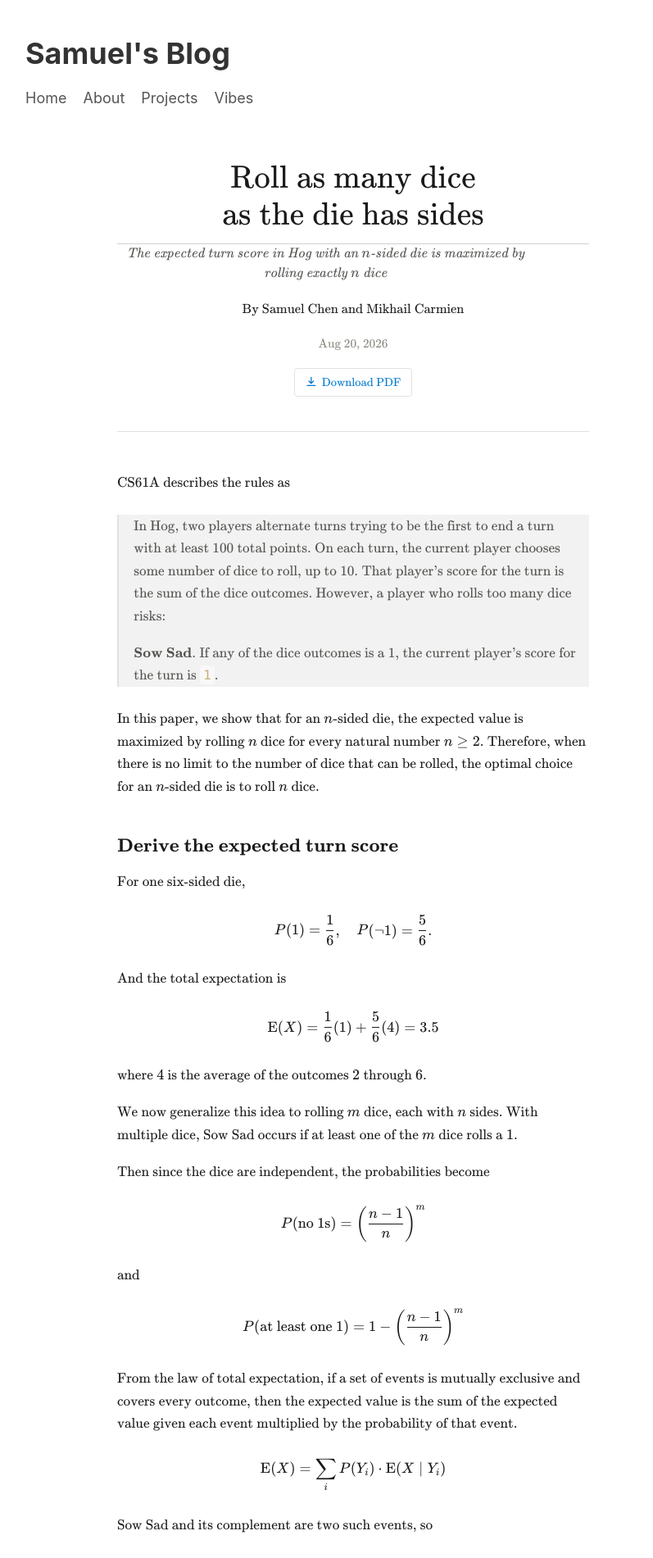
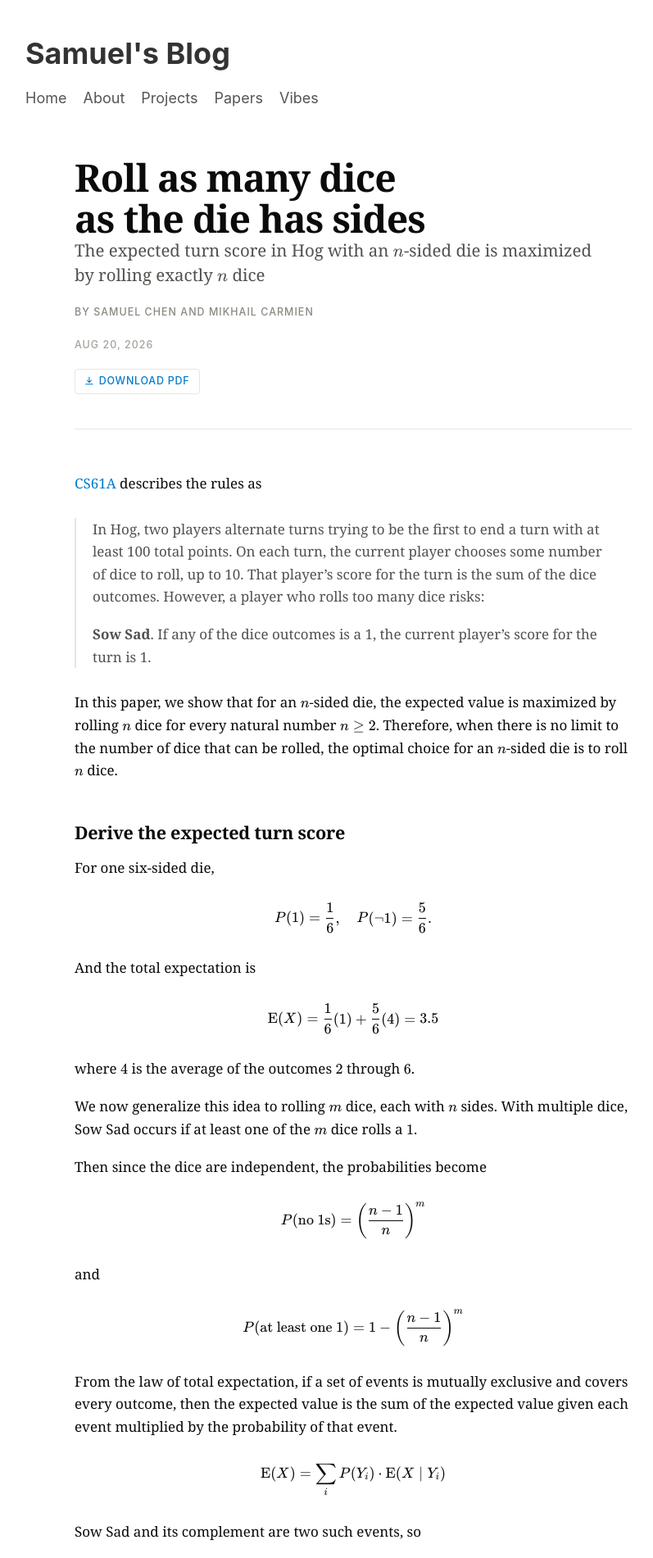
Before and after one commit to sacchen/sacchen.github.io, a Jekyll site: the page built from papers/hog/index.html, in a window 1280 px wide. Shown: the top 1901 px of the page at 82% size, without its empty margins (209-1006 px from the left). Built offline with Jekyll 4.4.1, drawn with Linux system fonts in a browser that asks for light colours.

Commit message:
Restyle the Hog paper and add a Papers section
Title block goes back to ranged-left Charter with the larger title and
uppercase byline; the centred Computer Modern treatment is dropped.
.paper-title also clears the site-wide h1 underline from style.css, which
was drawing a second rule between the title and the byline.

Cite the CS61A Hog spec as a link, and set the quoted "1" as plain text
rather than a code span.

Add /papers/ to the nav with an index that lists any page carrying a
paper_date, so later papers appear without editing it. The paper moves
out of projects.yml now that it has its own section.

Co-Authored-By: Claude Opus 5 <noreply@anthropic.com>

```diff
--- a/_data/navigation.yml
+++ b/_data/navigation.yml
@@ -4,5 +4,7 @@
   url: /about/
 - name: Projects
   url: /projects/
+- name: Papers
+  url: /papers/
 - name: Vibes
   url: /vibes/
--- a/_data/projects.yml
+++ b/_data/projects.yml
@@ -1,5 +1,3 @@
-- title: "Roll as many dice as the die has sides"
-  url: /papers/hog/
 - title: "Fitcast: what to wear"
   url: https://sacchen.github.io/fitcast/
 - title: Flamegraph of Humanity
--- a/assets/css/paper.css
+++ b/assets/css/paper.css
@@ -1,79 +1,81 @@
-/* Hog paper -- a LaTeX-looking document inside the Jekyll site.
+/* Hog paper -- a document page inside the Jekyll site.
  *
  * Everything is scoped under .paper so the site header, nav and every other
  * page keep their own styling untouched.
- *
- * The prose is set in KaTeX_Main -- the Computer Modern face that katex.min.css
- * already loads for the math -- so body text and equations share one typeface,
- * the way they do in a real LaTeX document. The stack falls back to a normal
- * serif for any glyph Computer Modern lacks.
  *
  * Light only, matching the rest of the site: the web build drops the figure's
  * dark <picture> source, so page and plot surface agree at one value.
  */
 
 .paper {
-  --ink: #1a1a19;
+  --ink: #0b0b0b;
   --soft: #52514e;
   --faint: #8a8880;
-  --rule: #e2e1dc;
+  --rule: #e6e5e0;
   --accent: #007acc; /* the site's link colour */
 
-  --cm: "KaTeX_Main", Charter, "Bitstream Charter", "Iowan Old Style", Georgia,
-    Cambria, "Times New Roman", serif;
+  --serif: Charter, "Bitstream Charter", "Iowan Old Style", "Source Serif Pro",
+    Georgia, Cambria, "Times New Roman", serif;
+  --sans: -apple-system, BlinkMacSystemFont, "Segoe UI", Helvetica, Arial,
+    sans-serif;
 
-  max-width: 33.5em;
+  max-width: 40em;
   margin-inline: auto;
   color: var(--ink);
-  font-family: var(--cm);
-  font-size: 1.075rem;
-  line-height: 1.6;
+  font-family: var(--serif);
+  font-size: 1.0625rem;
+  line-height: 1.62;
+  font-kerning: normal;
   text-rendering: optimizeLegibility;
+  -webkit-font-smoothing: antialiased;
 }
 
-/* ---------- title block: centred, in the shape of \maketitle ---------- */
+/* ---------- title block: three levels, ranged left ---------- */
 
 .paper-header {
-  margin: 2.5rem 0 3rem;
+  margin: 2.25rem 0 3.25rem;
   padding-bottom: 1.5rem;
   border-bottom: 1px solid var(--rule);
-  text-align: center;
+  text-align: left;
 }
 
 .paper-title {
   margin: 0;
-  font-family: var(--cm);
-  font-size: clamp(1.85rem, 1.4rem + 1.9vw, 2.45rem);
-  font-weight: 400; /* LaTeX titles are roman, not bold */
-  line-height: 1.15;
-  letter-spacing: 0.004em;
+  /* style.css underlines every h1; the paper's title block has its own rule. */
+  padding-bottom: 0;
+  border-bottom: none;
+  font-family: var(--serif);
+  font-size: clamp(2rem, 1.35rem + 2.9vw, 2.9rem);
+  font-weight: 650;
+  line-height: 1.08;
+  letter-spacing: -0.021em;
   text-wrap: balance;
 }
 
 .paper-deck {
-  margin: 0.95rem auto 0;
-  max-width: 30em;
+  margin: 0.85rem 0 0;
+  max-width: 32em;
   color: var(--soft);
-  font-size: 1.06rem;
-  font-style: italic;
-  line-height: 1.45;
+  font-size: clamp(1.08rem, 0.98rem + 0.45vw, 1.28rem);
+  font-weight: 400;
+  line-height: 1.44;
   text-wrap: pretty;
 }
 
-/* KaTeX inside the deck must not inherit the italic slant of the prose. */
-.paper-deck .katex { font-style: normal; }
-
-.paper-author {
-  margin: 1.75rem 0 0;
-  font-size: 1.02rem;
-  line-height: 1.5;
+.paper-author,
+.paper-date {
+  margin: 0;
+  color: var(--faint);
+  font-family: var(--sans);
+  font-size: 0.775rem;
+  font-weight: 500;
+  line-height: 1.75;
+  letter-spacing: 0.085em;
+  text-transform: uppercase;
 }
 
-.paper-date {
-  margin: 0.15rem 0 0;
-  color: var(--faint);
-  font-size: 0.95rem;
-}
+.paper-author { margin-top: 1.6rem; }
+.paper-date { opacity: 0.78; }
 
 /* ---------- PDF download ---------- */
 
@@ -87,8 +89,11 @@
   border: 1px solid var(--rule);
   border-radius: 4px;
   color: var(--soft);
-  font-family: var(--cm);
-  font-size: 0.9rem;
+  font-family: var(--sans);
+  font-size: 0.78rem;
+  font-weight: 500;
+  letter-spacing: 0.06em;
+  text-transform: uppercase;
   text-decoration: none;
   transition: border-color 0.15s ease, color 0.15s ease;
 }
@@ -108,38 +113,35 @@
 /* ---------- body ---------- */
 
 .paper h2 {
-  margin: 2.75rem 0 1rem;
-  font-family: var(--cm);
-  font-size: 1.42rem;
-  font-weight: 700;
+  margin: 3rem 0 1rem;
+  font-family: var(--serif);
+  font-size: 1.35rem;
+  font-weight: 650;
   line-height: 1.25;
+  letter-spacing: -0.012em;
 }
 
-.paper p { margin: 0 0 1.1rem; }
+.paper p { margin: 0 0 1.15rem; }
 
 .paper a { color: var(--accent); }
 
 .paper blockquote {
-  margin: 1.6rem 0;
-  padding-left: 1.15rem;
+  background: none;
+  margin: 1.75rem 0;
+  padding-left: 1.25rem;
   border-left: 2px solid var(--rule);
   color: var(--soft);
 }
 
 .paper blockquote p:last-child { margin-bottom: 0; }
 
-.paper code {
-  font-size: 0.92em;
-  font-family: ui-monospace, SFMono-Regular, "SF Mono", Menlo, monospace;
-}
-
-.paper strong { font-weight: 700; }
+.paper strong { font-weight: 650; }
 
 /* ---------- figure ---------- */
 
 .paper figure {
   width: 100%;
-  margin: 2.5rem 0 2.25rem;
+  margin: 2.75rem 0 2.5rem;
 }
 
 .paper figure img {
@@ -149,24 +151,25 @@
 }
 
 .paper figcaption {
-  margin-top: 0.85rem;
-  padding-top: 0.7rem;
+  margin-top: 0.9rem;
+  padding-top: 0.75rem;
   border-top: 1px solid var(--rule);
   color: var(--soft);
-  font-size: 0.88rem;
+  font-size: 0.86rem;
   line-height: 1.5;
-  text-align: left;
 }
+
+.paper figcaption strong { color: var(--ink); font-weight: 650; }
 
 /* ---------- math ---------- */
 
-.paper .katex { font-size: 1.05em; }
+.paper .katex { font-size: 1.06em; }
 
 /* Long display lines scroll on their own instead of widening the page.
  * See https://github.com/KaTeX/KaTeX/issues/1023 */
 .paper .katex-display {
-  margin: 1.4rem 0;
-  padding: 0.3rem 0.1rem;
+  margin: 1.5rem 0;
+  padding: 0.35rem 0.15rem;
   overflow-x: auto;
   overflow-y: hidden;
 }
@@ -175,3 +178,37 @@
   .paper { font-size: 1rem; }
   .paper-header { margin-top: 1.5rem; }
 }
+
+/* ---------- /papers/ index ---------- */
+
+.paper-list {
+  margin: 1.75rem 0;
+  padding: 0;
+  list-style: none;
+}
+
+.paper-list li {
+  padding: 0.9rem 0;
+  border-bottom: 1px solid #e6e5e0;
+}
+
+.paper-list li:first-child { border-top: 1px solid #e6e5e0; }
+
+.paper-list a {
+  font-size: 1.12rem;
+  text-decoration: none;
+}
+
+.paper-list a:hover { text-decoration: underline; }
+
+.paper-list-meta {
+  display: block;
+  margin-top: 0.25rem;
+  color: #8a8880;
+  font-family: -apple-system, BlinkMacSystemFont, "Segoe UI", Helvetica, Arial,
+    sans-serif;
+  font-size: 0.75rem;
+  font-weight: 500;
+  letter-spacing: 0.085em;
+  text-transform: uppercase;
+}
--- a/papers/hog/index.html
+++ b/papers/hog/index.html
@@ -19,7 +21,8 @@ dice</p>
 <p class="paper-date">Aug 20, 2026</p>
 <p class="paper-links"><a href="/papers/hog/roll-as-many-dice.pdf" download><svg viewBox="0 0 16 16" fill="none" stroke="currentColor" stroke-width="1.5" stroke-linecap="round" stroke-linejoin="round" aria-hidden="true"><path d="M8 1.75v8.5M4.75 7l3.25 3.25L11.25 7M2.25 13.25h11.5"/></svg>Download PDF</a></p>
 </header>
-<p>CS61A describes the rules as</p>
+<p><a href="https://cs61a.vercel.app/proj/hog/index.html">CS61A</a>
+describes the rules as</p>
 <blockquote>
 <p>In Hog, two players alternate turns trying to be the first to end a
 turn with at least 100 total points. On each turn, the current player
@@ -27,7 +30,7 @@ chooses some number of dice to roll, up to 10. That player’s score for
 the turn is the sum of the dice outcomes. However, a player who rolls
 too many dice risks:</p>
 <p><strong>Sow Sad</strong>. If any of the dice outcomes is a 1, the
-current player’s score for the turn is <code>1</code>.</p>
+current player’s score for the turn is 1.</p>
 </blockquote>
 <p>In this paper, we show that for an
 <span class="katex"><span class="katex-mathml"><math xmlns="http://www.w3.org/1998/Math/MathML"><semantics><mrow><mi>n</mi></mrow><annotation encoding="application/x-tex">n</annotation></semantics></math></span><span class="katex-html" aria-hidden="true"><span class="katex-base"><span class="katex-strut" style="height:0.4306em;"></span><span class="mord mathnormal">n</span></span></span></span>-sided
```
Also changed, not shown: other parts of papers/hog/index.html (+2 -0 lines), papers/index.html (added, +17 -0 lines), papers/hog/figures/expected_score-light.svg, 1 other file.
